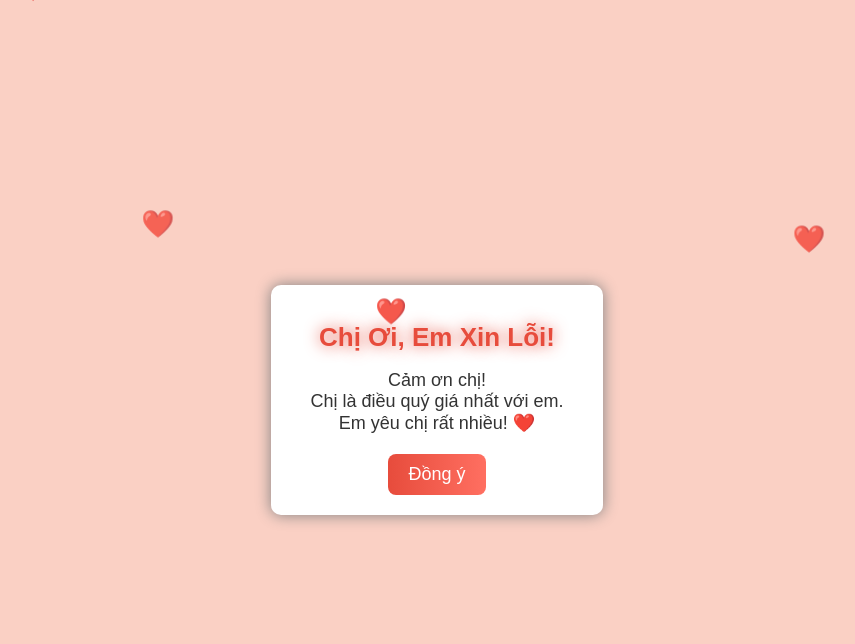
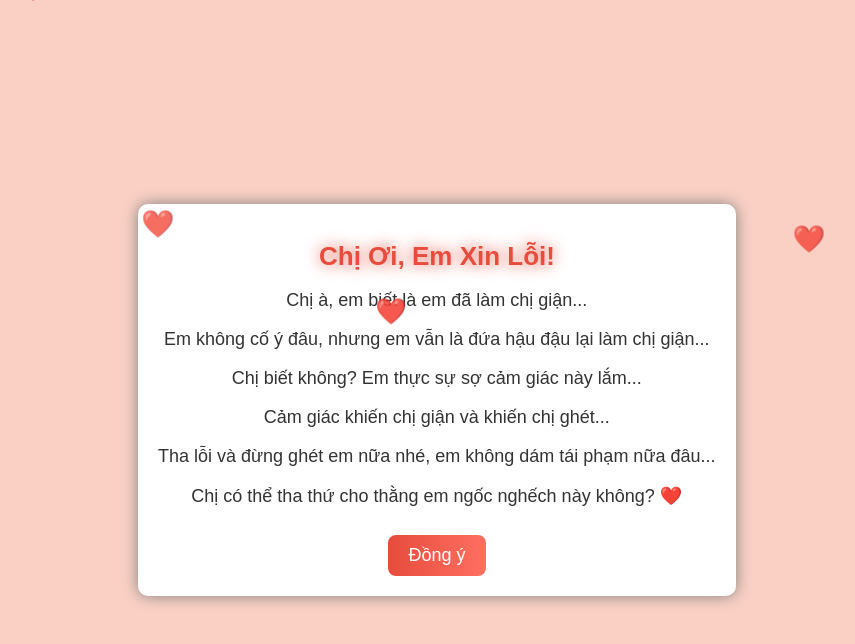
Before and after one commit to Tank2011/tha_loi_cho_em_nhe, a plain HTML site: page index.html in a window 1280 px wide. Both pictures are taken after a click on the button "Đồng ý". Shown: the whole page, without its empty margins (203-1058 px from the left). Drawn offline with Linux system fonts and the light colour scheme.

Commit message:
index.html

```diff
--- a/index.html
+++ b/index.html
@@ -31,6 +31,7 @@
             box-shadow: 0px 0px 15px gray;
             max-width: 90%;
             animation: fadeIn 2s ease-in-out;
+            position: relative;
         }
 
         @keyframes fadeIn {
@@ -49,11 +50,12 @@
             to { text-shadow: 0 0 15px rgba(231, 76, 60, 1); }
         }
 
-        p {
+        .message {
             font-size: 18px;
             color: #333;
-            margin: 10px 20px;
-            animation: fadeInText 3s ease-in-out;
+            opacity: 0;
+            transform: translateY(10px);
+            animation: fadeInText 1.5s forwards;
         }
 
         @keyframes fadeInText {
@@ -81,7 +83,6 @@
         .heart {
             position: absolute;
             font-size: 24px;
-            color: red;
             animation: floatUp 3s linear infinite;
         }
 
@@ -92,25 +93,32 @@
     </style>
 </head>
 <body>
+    <audio id="backgroundMusic" autoplay loop>
+        <source src="https://www.bensound.com/bensound-music/bensound-love.mp3" type="audio/mp3">
+        Trình duyệt của bạn không hỗ trợ phát nhạc.
+    </audio>
+
     <div class="container">
-        <h1>Chị Ơi, Em Xin Lỗi!</h1>
-        <p id="apologyText">
-            Chị à, em biết là em đã làm chị buồn... <br>
-            Em không cố ý đâu, nhưng em vẫn là đứa hậu đậu lại làm chị giận... <br>
-            Chị biết không? Em thực sự sợ cảm giác này lắm, <br>
-cảm giác khiến chị giận và khiến chị ghét... <br>
-            Tha lỗi và đừng ghét em nữa nhé, em không dám tái phạm nữa đâu. <br>
-            Chị có thể tha thứ cho thằng em ngốc nghếch này không? ❤️
-        </p>
-        <button onclick="changeText()">Đồng ý</button>
+<h1>Chị Ơi, Em Xin Lỗi!</h1>
+        <p class="message" id="line1">Chị à, em biết là em đã làm chị giận...</p>
+        <p class="message" id="line2">Em không cố ý đâu, nhưng em vẫn là đứa hậu đậu lại làm chị giận...</p>
+        <p class="message" id="line3">Chị biết không? Em thực sự sợ cảm giác này lắm...</p>
+        <p class="message" id="line4">Cảm giác khiến chị giận và khiến chị ghét...</p>
+        <p class="message" id="line5">Tha lỗi và đừng ghét em nữa nhé, em không dám tái phạm nữa đâu...</p>
+        <p class="message" id="line6">Chị có thể tha thứ cho thằng em ngốc nghếch này không? ❤️</p>
+
+        <button onclick="showNextLine()">Đồng ý</button>
     </div>
 
     <script>
-        function changeText() {
-            document.getElementById("apologyText").innerHTML =
-                "Cảm ơn chị! <br> " +
-                "Chị là điều quý giá nhất với em. <br> " +
-                "Em yêu chị rất nhiều! ❤️";
+        let currentLine = 1;
+        function showNextLine() {
+            if (currentLine <= 6) {
+                document.getElementById("line" + currentLine).style.animation = "fadeInText 1.5s forwards";
+                currentLine++;
+            } else {
+                document.querySelector("button").innerText = "Cảm ơn chị! Em yêu chị nhiều lắm! ❤️";
+            }
         }
 
         function createHeart() {
@@ -119,6 +127,7 @@ cảm giác khiến chị giận và khiến chị ghét... <br>
             heart.innerHTML = "❤️";
             heart.style.left = Math.random() * 100 + "vw";
             heart.style.animationDuration = Math.random() * 3 + 2 + "s";
+            heart.style.color = getRandomColor();
             document.body.appendChild(heart);
 
             setTimeout(() => {
@@ -126,6 +135,11 @@ cảm giác khiến chị giận và khiến chị ghét... <br>
             }, 3000);
         }
 
+        function getRandomColor() {
+            const colors = ["red", "pink", "#ff6b81", "#ff4757"];
+            return colors[Math.floor(Math.random() * colors.length)];
+        }
+
         setInterval(createHeart, 500);
     </script>
 </body>
```
